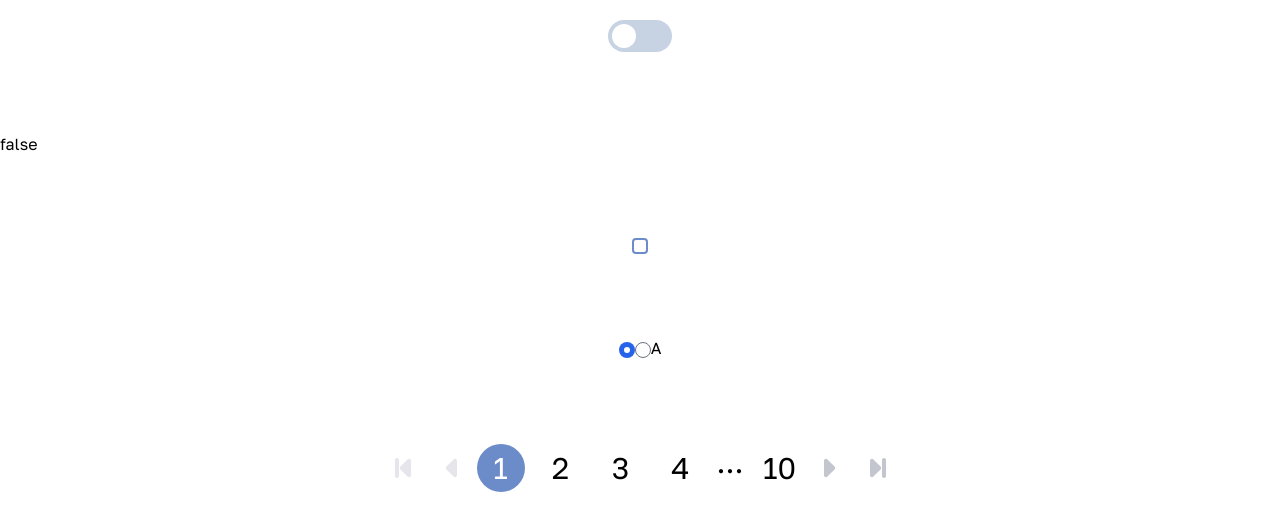
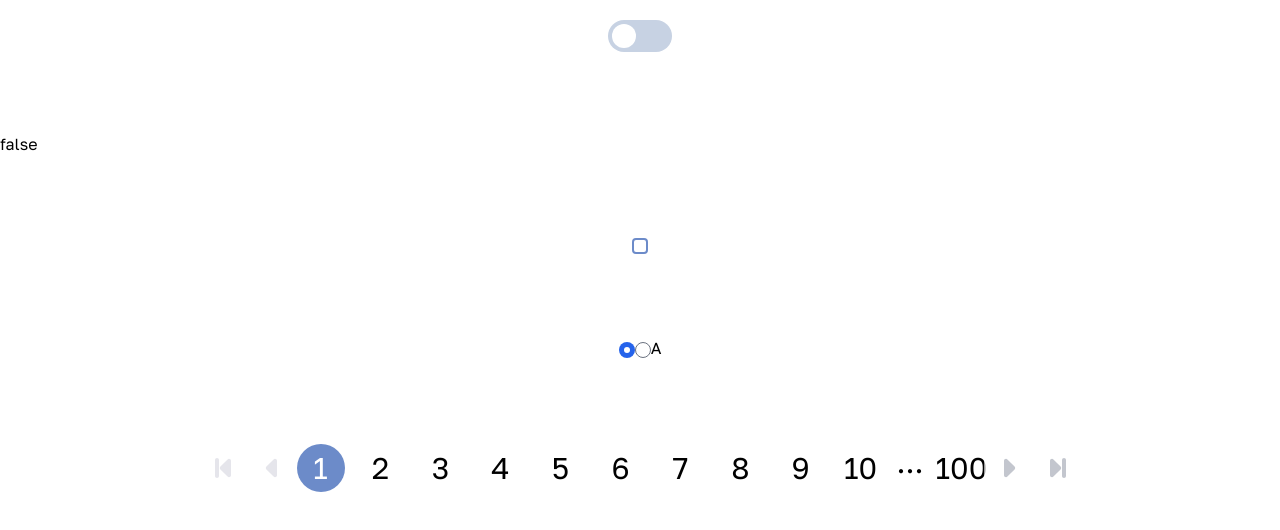
Before and after one commit to ReynekeJluc/UIcomponentsForBMS, a Vue app in the folder ButtonBlock/: page / in a window 1280 px wide. Shown: the top 530 px of the page. Built offline with nearby package versions, Linux system fonts and the light colour scheme; the HTML template or start-up script is replaced by a standard one.

Commit message:
MyPagination.vue

```diff
--- a/ButtonBlock/src/components/UI/MyPagination.vue
+++ b/ButtonBlock/src/components/UI/MyPagination.vue
@@ -1,7 +1,7 @@
 <template>
     <ul class="pagination flex mx-auto items-center text-3xl">
         <li class="pagination_item">
-            <button @click="inBeginActivePage" v-if="!isInFirstPage" href="#" class="text-3xl w-12 h-12 bg-white-10">
+            <button @click="inBeginActivePAge" v-if="!isInFirstPage" href="#" class="text-3xl w-12 h-12 bg-white-10">
                 <svg xmlns="http://www.w3.org/2000/svg" width="50" height="50" viewBox="0 -2 25 25" fill="">
                     <path d="M9 8C9 7.44772 8.55229 7 8 7C7.44772 7 7 7.44771 7 8V16C7 16.5523 7.44772 17 8 17C8.55228 17 9 16.5523 9 16L9 8Z" fill="" class="fill-black-15"/>
                     <path d="M13.2929 7.70711C13.9229 7.07714 15 7.52331 15 8.41421V15.5858C15 16.4767 13.9229 16.9229 13.2929 16.2929L9.70711 12.7071C9.31658 12.3166 9.31658 11.6834 9.70711 11.2929L13.2929 7.70711Z"
@@ -32,11 +32,11 @@
                 </svg>
             </button>
         </li>
-        <li v-show="numberActivePage >= 3" class="pagination_item">
+        <li v-show="startPage >= 2" class="pagination_item">
                 <button type="button" >
                     ...
                 </button>
-            </li>
+        </li>
         <li class="pagination_items flex gap-3">
             <li v-for="page in pages" class="pagination-item">
                 <button
@@ -51,13 +51,13 @@
                     {{ page.name }}
                 </button>
             </li>
-            <li v-if="numberActivePage + maxVisibleButtons - 1 < countAllPage" class="pagination_item">
+            <li v-if="endPage + 1 < countAllPage" class="pagination_item">
                 <button type="button" >
                     ...
                 </button>
             </li>
             <li class="pagination_item">
-                <button v-if="countAllPage - numberActivePage > maxVisibleButtons - 2" @click="inEndActivePage" type="button"
+                <button v-if="endPage != countAllPage" @click="inEndActivePage" type="button"
                         class="rounded-full w-12 h-12 hover:bg-blue-50 hover:text-white-100"
                 >
                     {{ countAllPage }}
@@ -103,35 +103,27 @@
 <script>
 
     export default {
-        name: "MyPagination",
+        name: "MyPagination_2",
         data() {
             return {
                 numberActivePage: 1,
-                countAllPage: 10,
-                maxVisibleButtons: 4,
+                countAllPage: 100,
+                maxVisibleButtons: 10,
             }
 
         },
         computed: {
             startPage() {
-                if (this.numberActivePage === 1) {
+                if (this.numberActivePage <= Math.floor(this.maxVisibleButtons / 2) + 1) {
                     return 1;
                 }
 
-                if (this.numberActivePage === this.countAllPage) {
+
+                if ( this.countAllPage - this.numberActivePage < Math.floor(this.maxVisibleButtons / 2)) {
                     return this.countAllPage - this.maxVisibleButtons + 1;
                 }
 
-                // if(this.numberActivePage == this.countAllPage - 1){
-                //     return this.numberActivePage - this.maxVisibleButtons + 2;
-                // }
-
-                if(this.numberActivePage >=  this.countAllPage - this.maxVisibleButtons + 3){                                        //вопросы насчет расчетов д
-                    return this.numberActivePage - this.maxVisibleButtons + 1 + this.countAllPage - this.maxVisibleButtons + 4 - this.numberActivePage;
-                }
-
-
-                return this.numberActivePage - 1;
+                return this.numberActivePage - Math.floor(this.maxVisibleButtons / 2);
             },
             isInFirstPage() {
                 return this.numberActivePage === 1;
@@ -162,7 +154,7 @@
             inEndActivePage(){
                 return this.numberActivePage = this.countAllPage;
             },
-            inBeginActivePage(){
+            inBeginActivePAge(){
                 return this.numberActivePage = 1;
             },
             incrementActivePage(){
```
